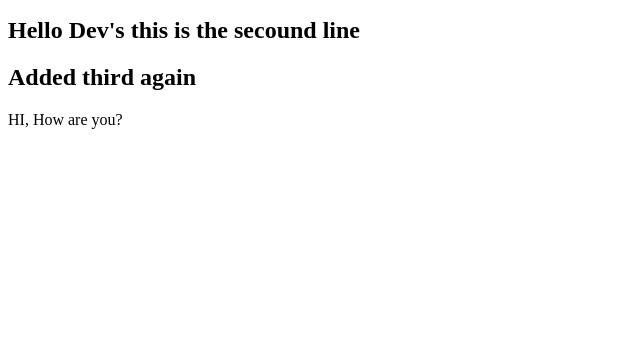
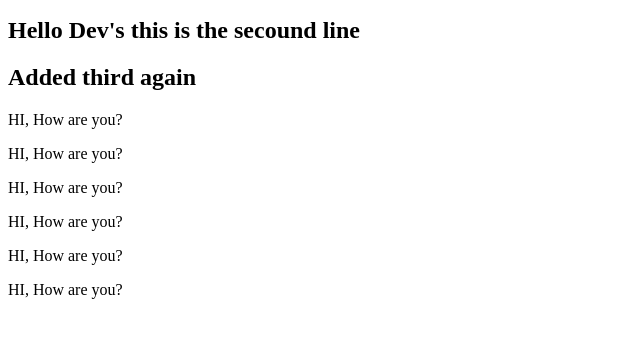
Before and after one commit to BSRINU1996/Js_React, a plain HTML site: page index.html in a window 1280 px wide. Shown: the part 110-448 px from the top of the page, without its empty margins (0-640 px from the left). Drawn offline with Linux system fonts and the light colour scheme.

Commit message:
me practising thre git

```diff
--- a/index.html
+++ b/index.html
@@ -13,6 +13,11 @@
     <h2>Hello Dev's this is the secound line</h2>
     <h2>Added third again</h2>
     <p>HI, How are you?</p>
+    <p>HI, How are you?</p>
+    <p>HI, How are you?</p>
+    <p>HI, How are you?</p>
+    <p>HI, How are you?</p>
+    <p>HI, How are you?</p>
     <script src="index.js"></script>
 </body>
 </html>
```
